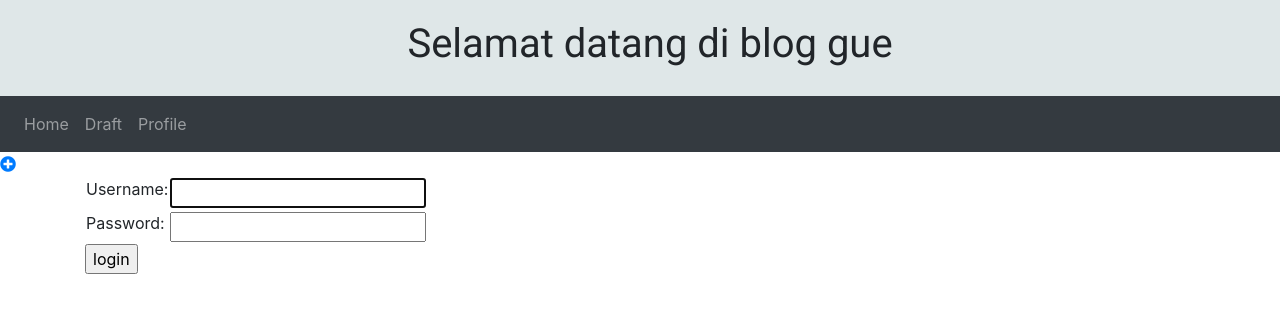
After one commit to Risumi/Blog, a Django app: page /accounts/login/ in a window 1280 px wide. The commit adds this page. Shown: the top 313 px of the page. Run offline with Django 3.2, Linux system fonts and the light colour scheme; some libraries are stand-ins or nearby versions.

Commit message:
Reworked style Added css login

```diff
--- a/blog/templates/blog/base.html
+++ b/blog/templates/blog/base.html
@@ -2,17 +2,37 @@
 <!DOCTYPE html>
 <html lang="en">
 <head>
-    <link rel="stylesheet" href="//maxcdn.bootstrapcdn.com/bootstrap/3.2.0/css/bootstrap.min.css">
-    <link rel="stylesheet" href="//maxcdn.bootstrapcdn.com/bootstrap/3.2.0/css/bootstrap-theme.min.css">
+    <link href="https://stackpath.bootstrapcdn.com/bootstrap/4.2.1/css/bootstrap.min.css" rel="stylesheet"
+          integrity="sha384-GJzZqFGwb1QTTN6wy59ffF1BuGJpLSa9DkKMp0DgiMDm4iYMj70gZWKYbI706tWS" crossorigin="anonymous">
+    <link rel="stylesheet" href="https://use.fontawesome.com/releases/v5.6.3/css/all.css"
+          integrity="sha384-UHRtZLI+pbxtHCWp1t77Bi1L4ZtiqrqD80Kn4Z8NTSRyMA2Fd33n5dQ8lWUE00s/" crossorigin="anonymous">
     <link href="https://fonts.googleapis.com/css?family=Roboto" rel="stylesheet">
-    <link rel="stylesheet" href="{% static 'css/blog.css'%}">
+    <link rel="stylesheet" href="{% static 'css/blog.css' %}">
     <meta charset="UTF-8">
     <title>Blog gue</title>
 </head>
 <body>
 <div class="page-header">
-    <h1>Selamat datang di blog gue</h1>
+    <h1 align="center">Selamat datang di blog gue</h1>
 </div>
+<nav class="navbar navbar-expand-lg navbar-dark bg-dark">
+    <div class="collapse navbar-collapse" id="navbarNav">
+        <ul class="navbar-nav">
+            <li class="nav-item ">
+                <a class="nav-link" href={% url 'post_list' %}>Home <span class="sr-only">(current)</span></a>
+            </li>
+            <li class="nav-item">
+                <a class="nav-link" href={% url 'post_draft_list' %}>Draft</a>
+            </li>
+            <li class="nav-item">
+                <a class="nav-link" href="#">Profile</a>
+            </li>
+        </ul>
+    </div>
+</nav>
+<a href={% url 'post_new' %}><i class="fa fa-plus-circle" aria-hidden="true"></i></a>
+
+<br>
 <div class="content container">
     <div class="row">
         <div class="col-md-10">
@@ -21,4 +41,10 @@
         </div>
     </div>
 </div>
+{% if user.is_authenticated %}
+    <a href="{% url 'post_new' %}" class="top-menu"><span class="glyphicon glyphicon-plus"></span></a>
+{% endif %}
+
+
+</body>
 </html>
--- /dev/null
+++ b/blog/templates/registration/login.html
@@ -0,0 +1,24 @@
+{% extends "blog/base.html" %}
+
+{% block content %}
+    {% if form.errors %}
+        <p>Your username and password didn't match. Please try again.</p>
+    {% endif %}
+
+    <form method="post" action="{% url 'login' %}">
+    {% csrf_token %}
+        <table>
+        <tr>
+            <td>{{ form.username.label_tag }}</td>
+            <td>{{ form.username }}</td>
+        </tr>
+        <tr>
+            <td>{{ form.password.label_tag }}</td>
+            <td>{{ form.password }}</td>
+        </tr>
+        </table>
+
+        <input type="submit" value="login" />
+        <input type="hidden" name="next" value="{{ next }}" />
+    </form>
+{% endblock %}
--- a/blog/urls.py
+++ b/blog/urls.py
@@ -4,4 +4,9 @@ from . import views
 urlpatterns = [
     path('', views.post_list, name='post_list'),
     path('post/<int:pk>/',views.post_detail,name='post_detail'),
+    path('post/new',views.post_new,name='post_new'),
+    path('post/<int:pk>/edit/',views.post_edit,name='post_edit'),
+    path('drafts/',views.post_draft_list,name='post_draft_list'),
+    path('post/<int:pk>/publish/',views.post_publish,name='post_publish'),
+    path('post/<int:pk>/delete',views.post_delete,name='post_delete'),
     ]
--- a/mysite/settings.py
+++ b/mysite/settings.py
@@ -120,3 +120,4 @@ USE_TZ = True
 
 STATIC_URL = '/static/'
 STATIC_ROOT = os.path.join(BASE_DIR, 'static')
+LOGIN_REDIRECT_URL = '/'
--- a/mysite/urls.py
+++ b/mysite/urls.py
@@ -15,8 +15,11 @@ Including another URLconf
 """
 from django.contrib import admin
 from django.urls import path, include
+from django.contrib.auth import views
+
 
 urlpatterns = [
     path('admin/', admin.site.urls),
     path('',include('blog.urls')),
+    path('accounts/login/', views.LoginView.as_view(), name='login'),
 ]
```
Also changed, not shown: blog/forms.py (added, +7 -0 lines), blog/templates/blog/post_detail.html (+7 -0 lines), blog/templates/blog/post_draft_list.html (added, +11 -0 lines), blog/templates/blog/post_edit.html (added, +8 -0 lines), blog/views.py (+47 -0 lines).
